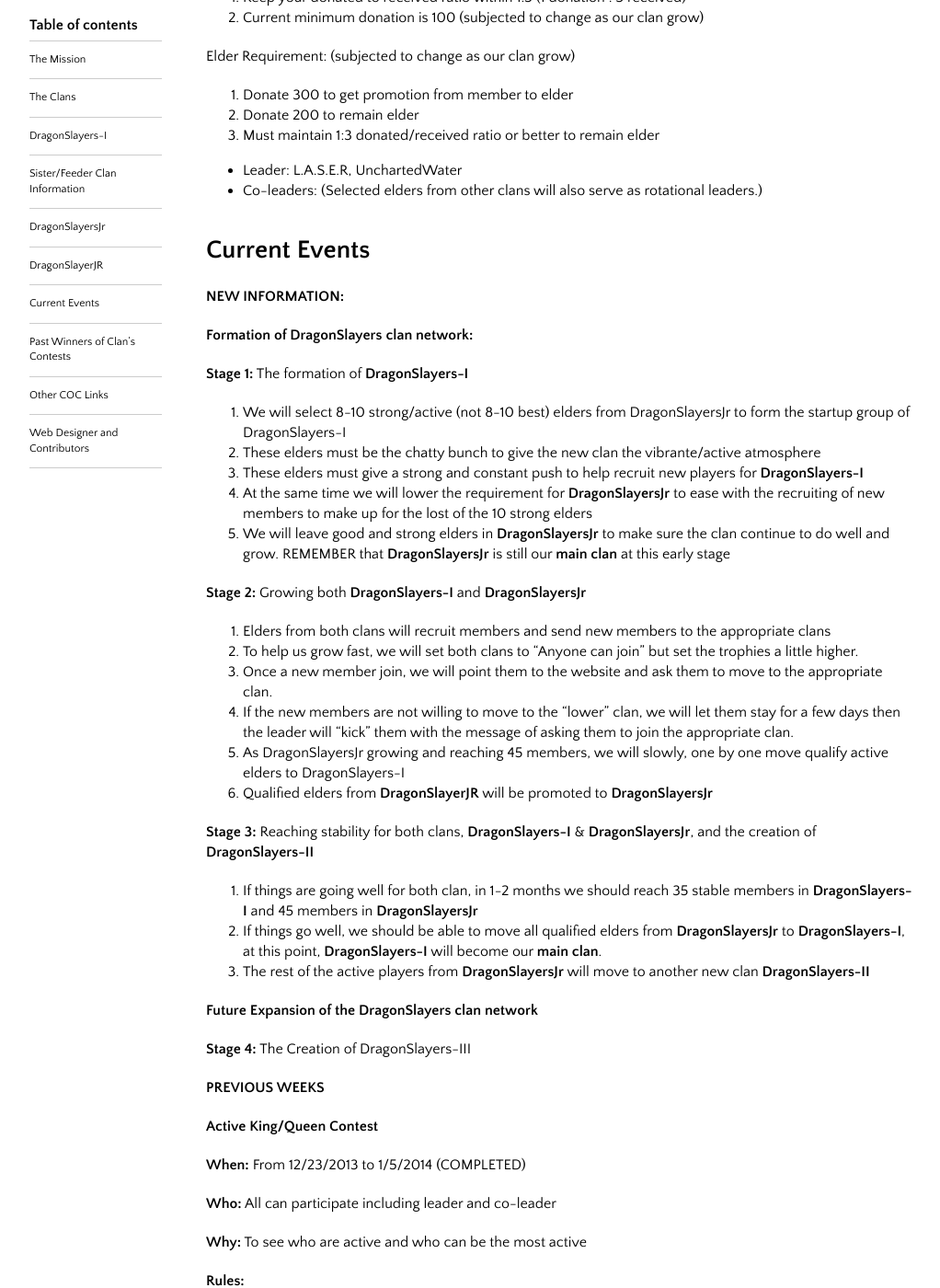
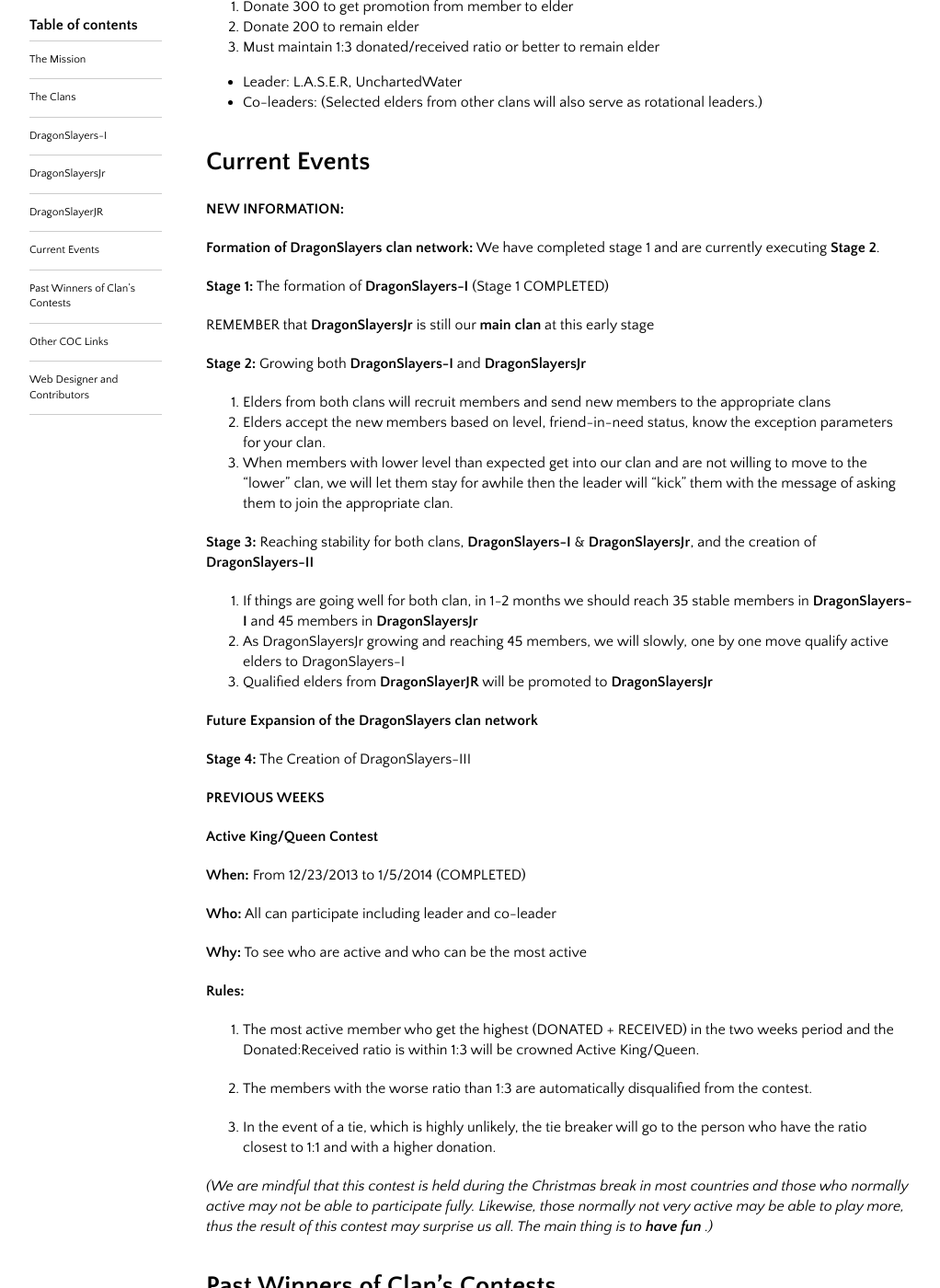
Before and after one commit to himedlooff/DragonSlayers-I, a Jekyll site: the page built from index.md, in a window 1280 px wide and 1400 px high, scrolled down 2594 px. Shown: the whole window at 92% size, without its empty margins (128-1150 px from the left). Built offline with Jekyll 4.4.1, drawn with Linux system fonts in a browser that asks for light colours; some of the changed text lies outside the part shown.

Commit message:
Update index.md
Updated all three clans info for new website format.

```diff
--- a/index.md
+++ b/index.md
@@ -55,7 +55,6 @@
 2. The requesting player's "Friend in Need" total should be around their level times 100. For example if the player is level 72 then their "Friend in Need" status should be 7200 or higher.  Beware of players with extremely low "Friend in Need" status.
 3. Exceptions will be made for player's level in the low 60's with very high "Friend in Need" status.
 
-# Sister/Feeder Clan Information
 
 
 #**DragonSlayersJr**
@@ -75,7 +74,7 @@
 
 **Leaders**
 
-- Leader:    Uncharted2000, Eagles
+- Leader:    Uncharted2000, Eagles, L.A.S.E.R
 - Co-leader: Himedlooff, AMMJRNguyen
 
 **How to accept requests**
@@ -108,31 +107,24 @@
 
 **NEW INFORMATION:**
 
-**Formation of DragonSlayers clan network:**
+**Formation of DragonSlayers clan network:** We have completed stage 1 and are currently executing **Stage 2**.
 
-**Stage 1:** The formation of **DragonSlayers-I**
+**Stage 1:** The formation of **DragonSlayers-I** (Stage 1 COMPLETED)
 
-1. We will select 8-10 strong/active (not 8-10 best) elders from DragonSlayersJr to form the startup group of DragonSlayers-I
-2. These elders must be the chatty bunch to give the new clan the vibrante/active atmosphere
-3. These elders must give a strong and constant push to help recruit new players for **DragonSlayers-I**
-4. At the same time we will lower the requirement for **DragonSlayersJr** to ease with the recruiting of new members to make up for the lost of the 10 strong elders
-5. We will leave good and strong elders in **DragonSlayersJr** to make sure the clan continue to do well and grow.  REMEMBER that **DragonSlayersJr** is still our **main clan** at this early stage
+REMEMBER that **DragonSlayersJr** is still our **main clan** at this early stage
 
 
 **Stage 2:** Growing both **DragonSlayers-I** and **DragonSlayersJr**
 
 1. Elders from both clans will recruit members and send new members to the appropriate clans
-2. To help us grow fast, we will set both clans to "Anyone can join" but set the trophies a little higher.
-3. Once a new member join, we will point them to the website and ask them to move to the appropriate clan.
-4. If the new members are not willing to move to the "lower" clan, we will let them stay for a few days then the leader will "kick" them with the message of asking them to join the appropriate clan.
-5. As DragonSlayersJr growing and reaching 45 members, we will slowly, one by one move qualify active elders to DragonSlayers-I
-6. Qualified elders from **DragonSlayerJR** will be promoted to **DragonSlayersJr**
+2. Elders accept the new members based on level, friend-in-need status, know the exception parameters for your clan.
+3. When members with lower level than expected get into our clan and are not willing to move to the "lower" clan, we will let them stay for awhile then the leader will "kick" them with the message of asking them to join the appropriate clan.
 
 **Stage 3:** Reaching stability for both clans, **DragonSlayers-I** & **DragonSlayersJr**, and the creation of **DragonSlayers-II**
 
 1. If things are going well for both clan, in 1-2 months we should reach 35 stable members in **DragonSlayers-I** and 45 members in **DragonSlayersJr**
-2. If things go well, we should be able to move all qualified elders from **DragonSlayersJr** to **DragonSlayers-I**, at this point, **DragonSlayers-I** will become our **main clan**.
-3. The rest of the active players from **DragonSlayersJr** will move to another new clan **DragonSlayers-II**
+2. As DragonSlayersJr growing and reaching 45 members, we will slowly, one by one move qualify active elders to DragonSlayers-I
+3. Qualified elders from **DragonSlayerJR** will be promoted to **DragonSlayersJr**
 
 **Future Expansion of the DragonSlayers clan network**
 
```
Also changed, not shown: other parts of index.md (+4 -4 lines).
